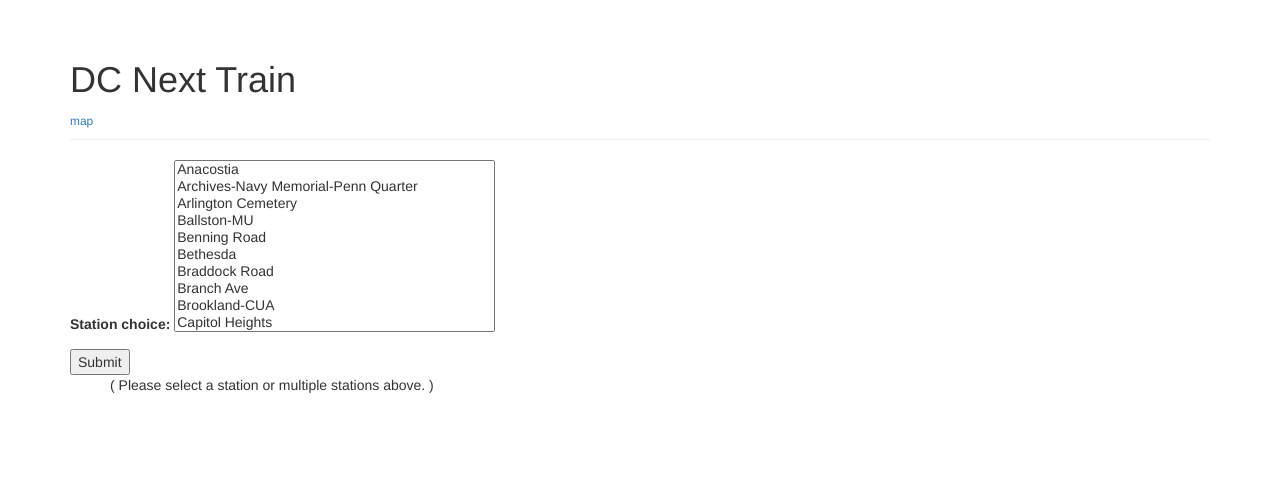
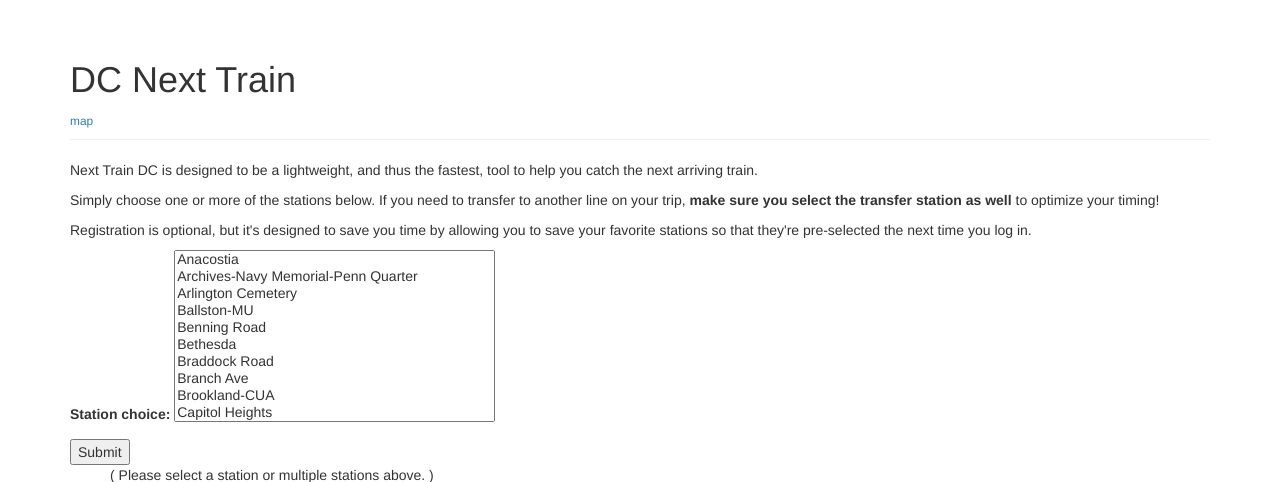
Before and after one commit to bitpixdigital/django-next-train, a Django app: page / in a window 1280 px wide. Shown: the part 51-533 px from the top of the page. Run offline with Django 3.2, Linux system fonts and the light colour scheme; some libraries are stand-ins or nearby versions.

Commit message:
User registration updates

```diff
--- a/django_next_train/settings.py
+++ b/django_next_train/settings.py
@@ -142,7 +142,7 @@ if os.getcwd() == '/app':
     SECURE_PROXY_SSL_HEADER = ('HTTP_X_FORWARDED_PROTO', 'https')
 
     # Allow all host headers.
-    ALLOWED_HOSTS = ['young-lake-29812.herokuapp.com', 'nexttrain.bitpixdigital.net']
+    ALLOWED_HOSTS = ['young-lake-29812.herokuapp.com', 'www.nexttrain.us']
     DEBUG = False
     # Static asset configuration
     BASE_DIR = os.path.dirname(os.path.abspath(__file__))
--- a/next_train/templates/next_train/index.html
+++ b/next_train/templates/next_train/index.html
@@ -8,6 +8,20 @@
 {% endblock header %}
 
 {% block content  %}
+<p>
+    Next Train DC is designed to be a lightweight, and thus the fastest, tool
+    to help you catch the next arriving train.
+</p>
+<p>
+    Simply choose one or more of the stations below. If you need to transfer to
+    another line on your trip, <b>make sure you select the transfer station as well</b>
+    to optimize your timing!
+</p>
+<p>
+    Registration is optional, but it's designed to save you time
+    by allowing you to save your favorite stations
+    so that they're pre-selected the next time you log in.
+</p>
 <form action="{% url 'next_train:index' %}" method="post">
     {% csrf_token %}
     {{ form.as_p }}
```
